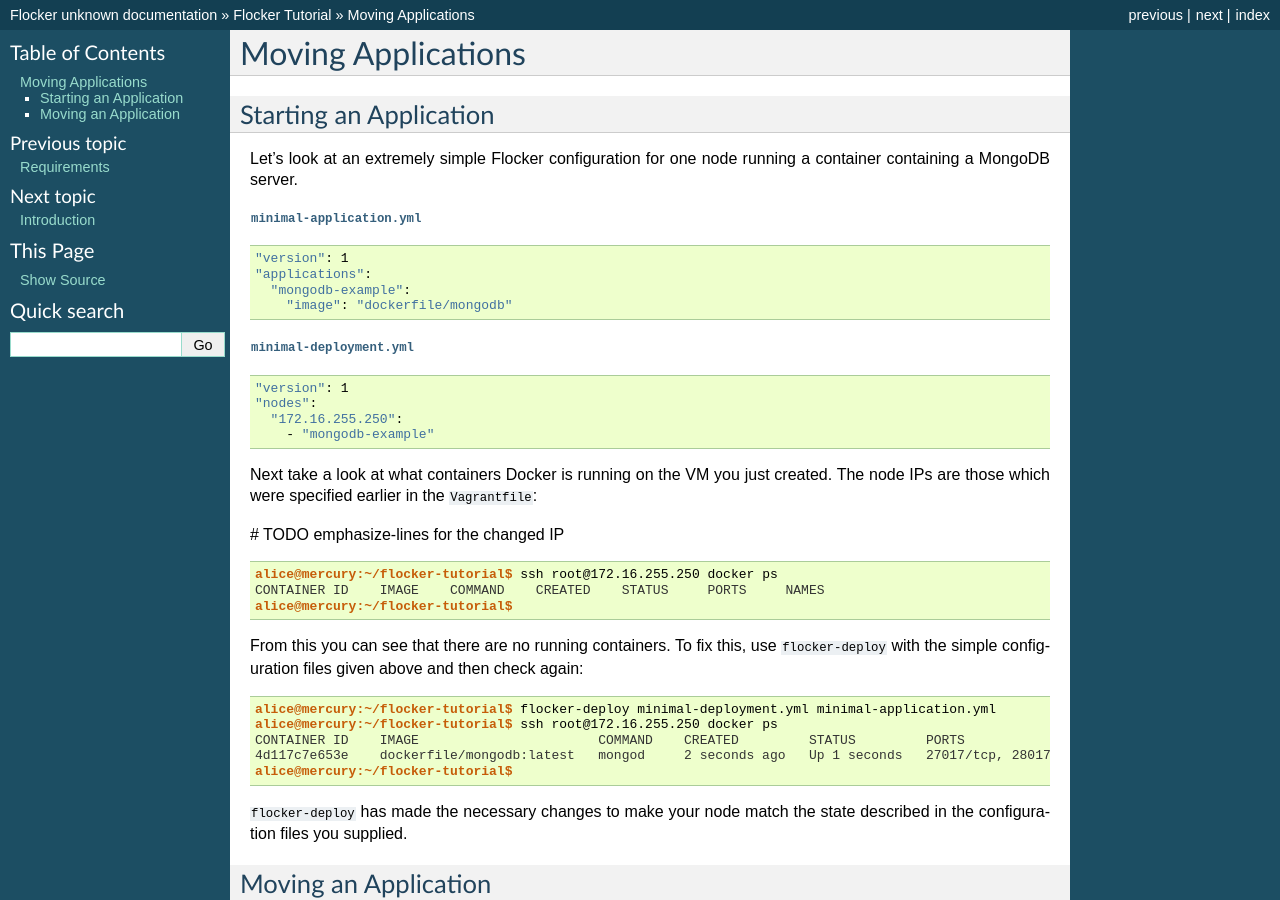
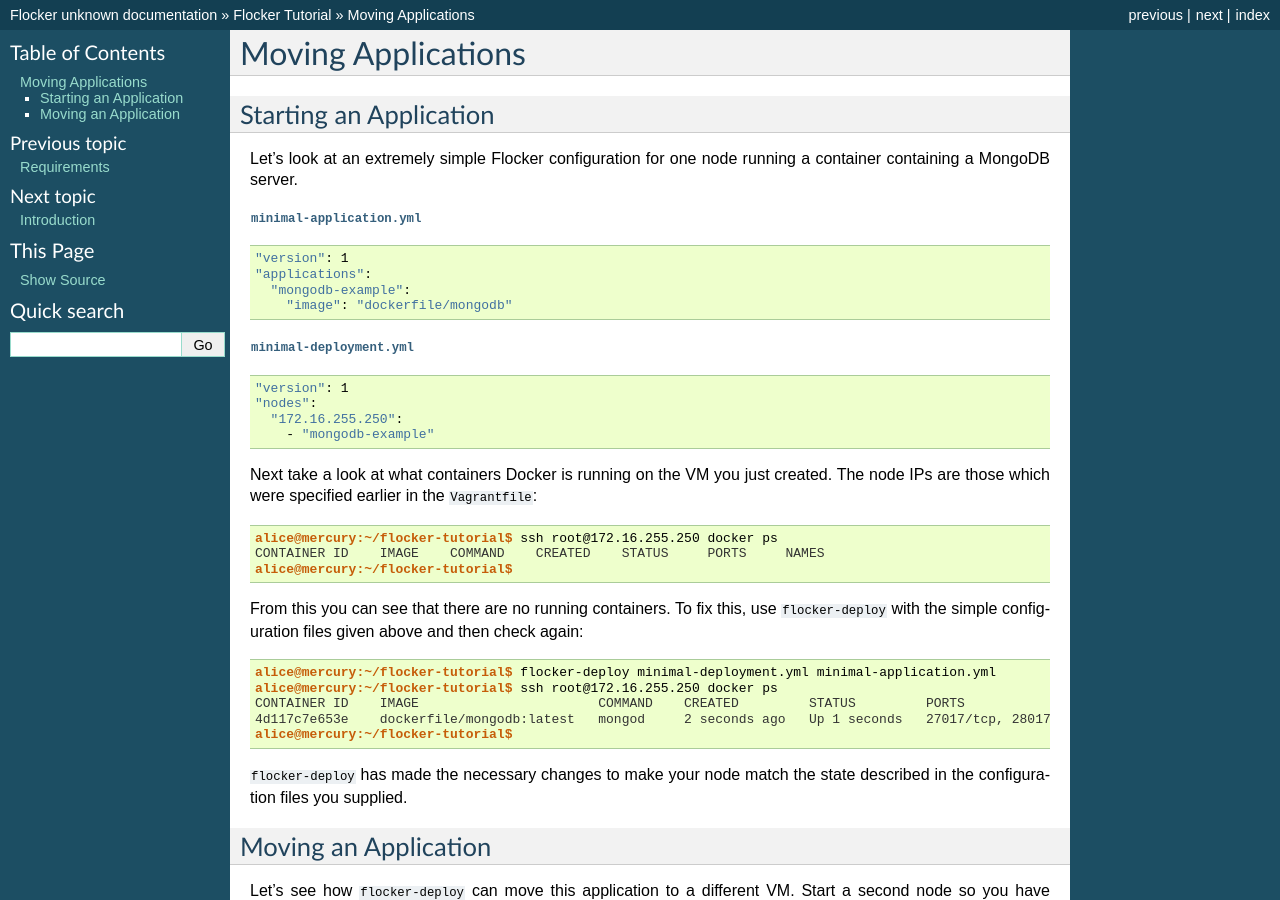
Before and after one commit to ClusterHQ/flocker, a Sphinx documentation site: the page built from docs/tutorial/moving-applications.rst, in a window 1280 px wide and 900 px high. Built offline with Sphinx 7.4.7, drawn with Linux system fonts in a browser that asks for light colours.

Commit message:
Use emphasize-lines even though it does not actually emphasize anything.

```diff
--- a/docs/tutorial/moving-applications.rst
+++ b/docs/tutorial/moving-applications.rst
@@ -19,8 +19,6 @@
 
 Next take a look at what containers Docker is running on the VM you just created.
 The node IPs are those which were specified earlier in the ``Vagrantfile``:
-
-# TODO emphasize-lines for the changed IP
 
 .. code-block:: console
 
```
Also changed, not shown: other parts of docs/tutorial/moving-applications.rst (+1 -0 lines).
